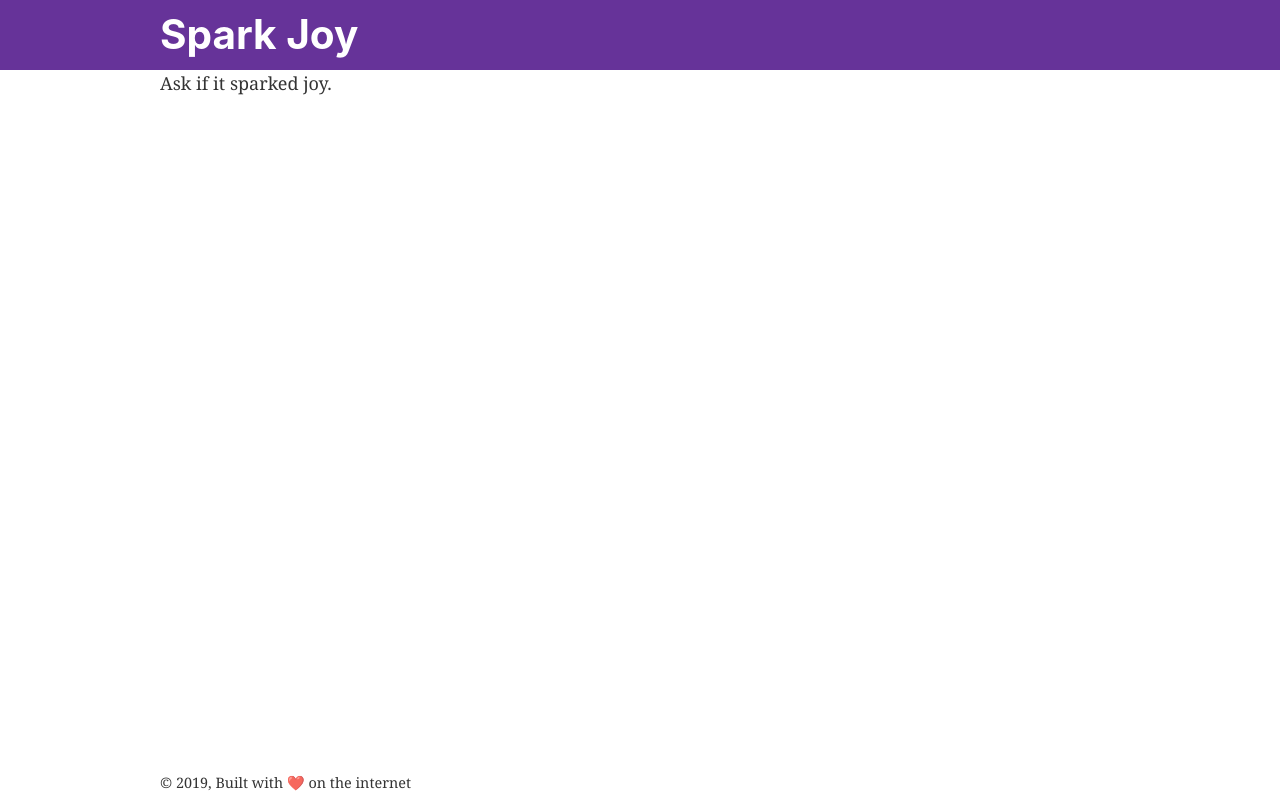
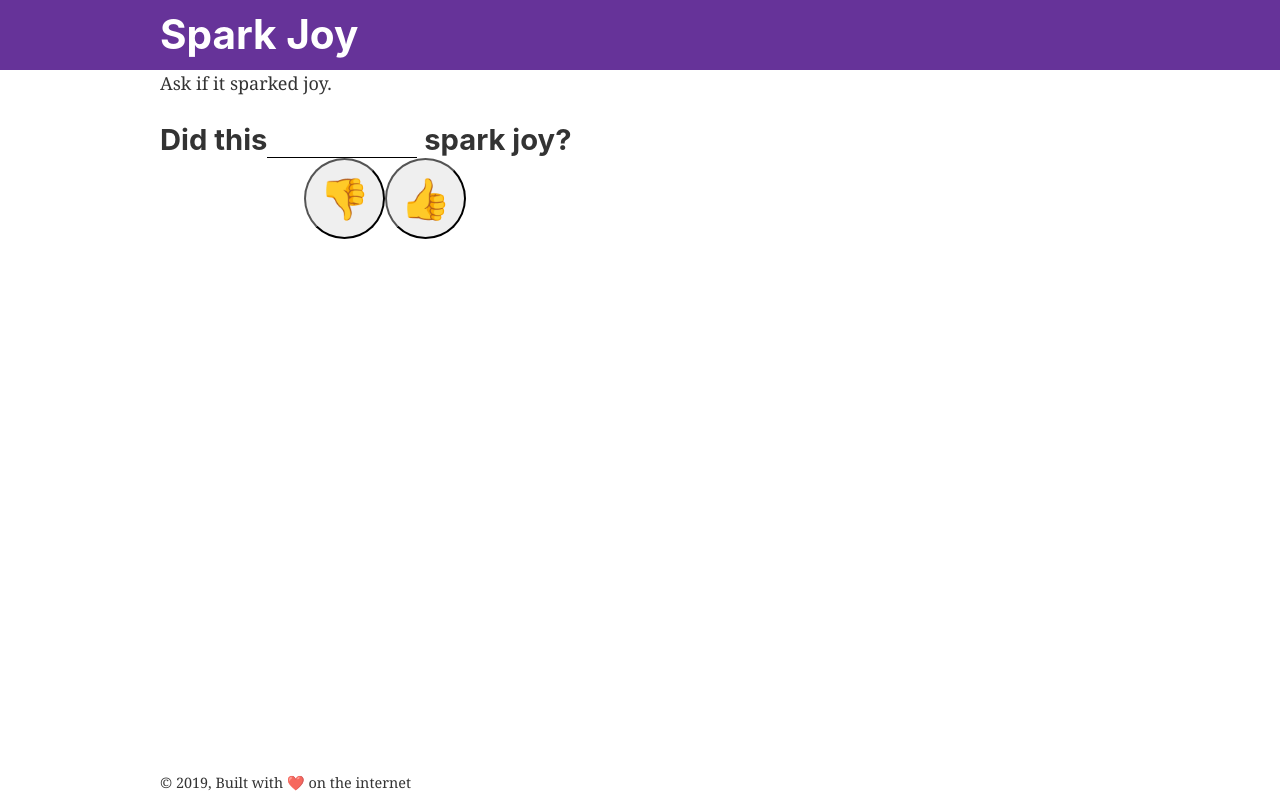
Before and after one commit to rodloboz/spark-joy, a Gatsby site in the folder frontend/: page / in a window 1280 px wide. Built offline with nearby package versions, Linux system fonts and the light colour scheme; Gatsby itself is replaced by a stand-in of ours.

Commit message:
Sketched out widget builder

```diff
--- /dev/null
+++ b/frontend/src/components/WidgetBuilder.js
@@ -0,0 +1,57 @@
+import React, { useState } from 'react'
+import styled from 'styled-components'
+
+import { Heading, Flex } from './styles'
+import { palette } from 'styled-tools'
+
+const Input = styled.input`
+  border: 0;
+  border-bottom: 1px solid black;
+  padding: 0 0.5em;
+  width: 150px;
+
+  &:focus {
+    outline:none;
+  }
+`
+
+const RoundButton = styled.button`
+  border-radius: 100%;
+  cursor: pointer;
+  font-size: ${palette("headings", 0)};
+  line-height: ${palette("headings", 0)};
+  width: 2em;
+  height: 2em;
+
+  &:focus {
+    outline: none;
+  }
+`
+
+const Layout = styled.div`
+  width: 450px;
+`
+
+const WidgetBuilder = () => {
+  const [typeOfJoy, setTypeOfJoy] = useState("")
+
+  return (
+    <Layout>
+      <Heading h2>
+        Did this
+        <Input
+        type="text"
+        value={typeOfJoy}
+        onChange={event => setTypeOfJoy(event.target.value)}
+        />{" "}
+        spark joy?
+      </Heading>
+      <Flex row>
+        <RoundButton>👎</RoundButton>
+        <RoundButton>👍</RoundButton>
+      </Flex>
+    </Layout>
+  )
+}
+
+export default WidgetBuilder;
--- a/frontend/src/components/styles.js
+++ b/frontend/src/components/styles.js
@@ -26,3 +26,9 @@ export const Heading = styled.h1`
   line-height: ${props => palette("headings", headingSize(props))};
   margin-bottom: 0;
 `
+
+export const Flex = styled.div`
+  display: flex;
+  flex-direction: ${props =>  (props.column ? "column" : "row")};
+  justify-content: center;
+`
--- a/frontend/src/pages/index.js
+++ b/frontend/src/pages/index.js
@@ -4,11 +4,14 @@ import { CentralColumn } from '../components/styles';
 import Layout from '../components/layout'
 import SEO from '../components/seo'
 
+import WidgetBuilder from '../components/WidgetBuilder'
+
 const IndexPage = () => (
   <Layout>
     <SEO title="Home" />
     <CentralColumn>
       <p>Ask if it sparked joy.</p>
+      <WidgetBuilder />
     </CentralColumn>
   </Layout>
 )
```
